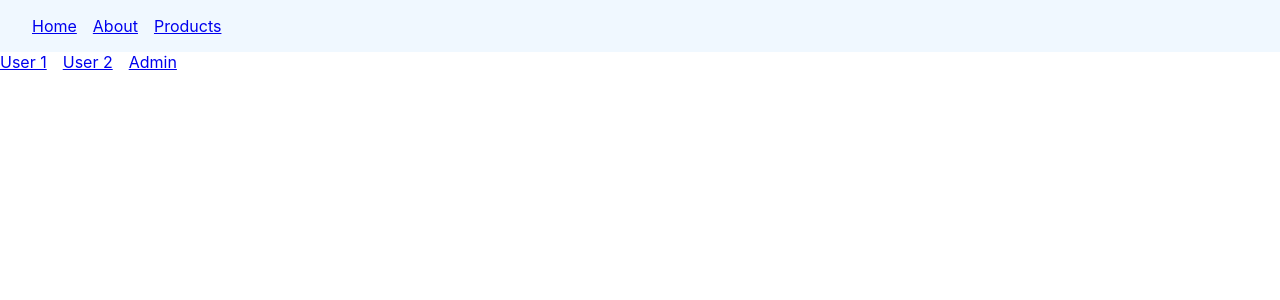
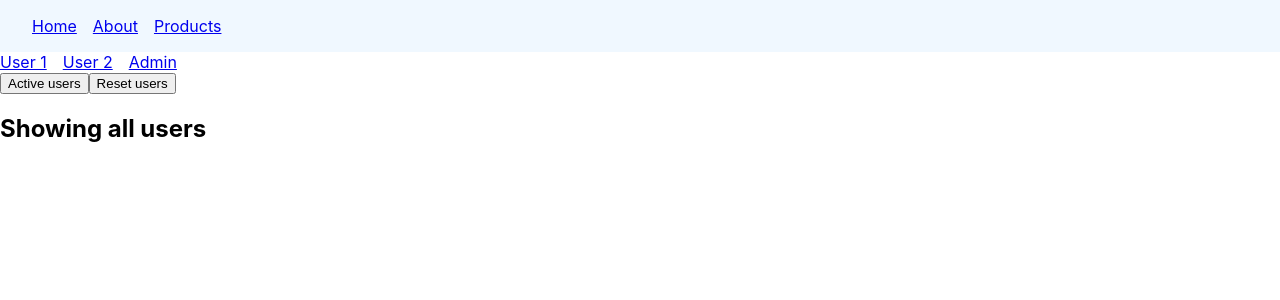
Before and after one commit to shelumeal/react-router, a React (Create React App) app: page /users in a window 1280 px wide. Shown: the top 300 px of the page. Built offline with nearby package versions, Linux system fonts and the light colour scheme.

Commit message:
Add Search Params

```diff
--- a/src/components/Users.js
+++ b/src/components/Users.js
@@ -1,7 +1,9 @@
 import React from "react";
-import { Link, Outlet } from "react-router-dom";
+import { Link, Outlet, useSearchParams } from "react-router-dom";
 
 function Users() {
+  const [searchParam, setSearchParam] = useSearchParams();
+  const showActiveUsers = searchParam.get("filter") === "active";
   return (
     <div>
       <nav>
@@ -10,6 +12,17 @@ function Users() {
         <Link to="admin">Admin</Link>
       </nav>
       <Outlet />
+      <div>
+        <button onClick={() => setSearchParam({ filter: "active" })}>
+          Active users
+        </button>
+        <button onClick={() => setSearchParam({})}>Reset users</button>
+      </div>
+      {showActiveUsers ? (
+        <h2>Showing active users</h2>
+      ) : (
+        <h2>Showing all users</h2>
+      )}
     </div>
   );
 }
```
